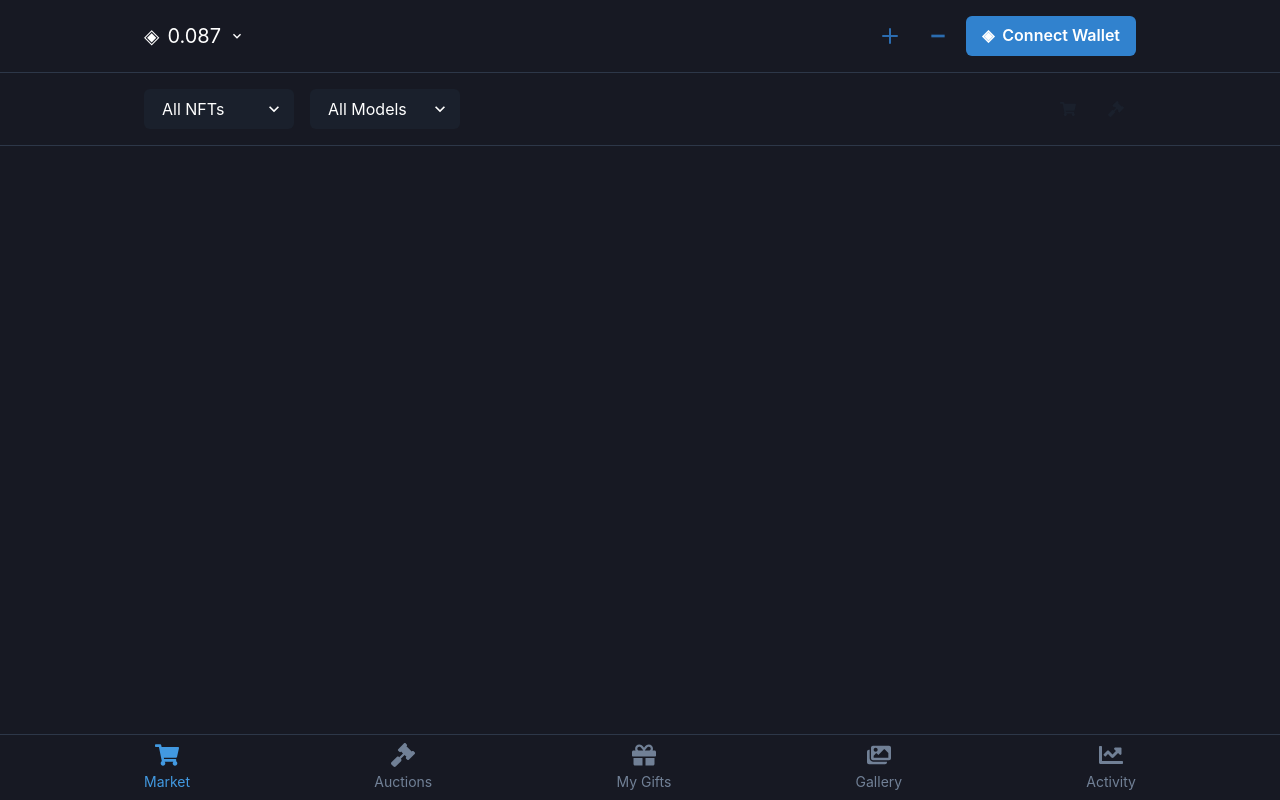
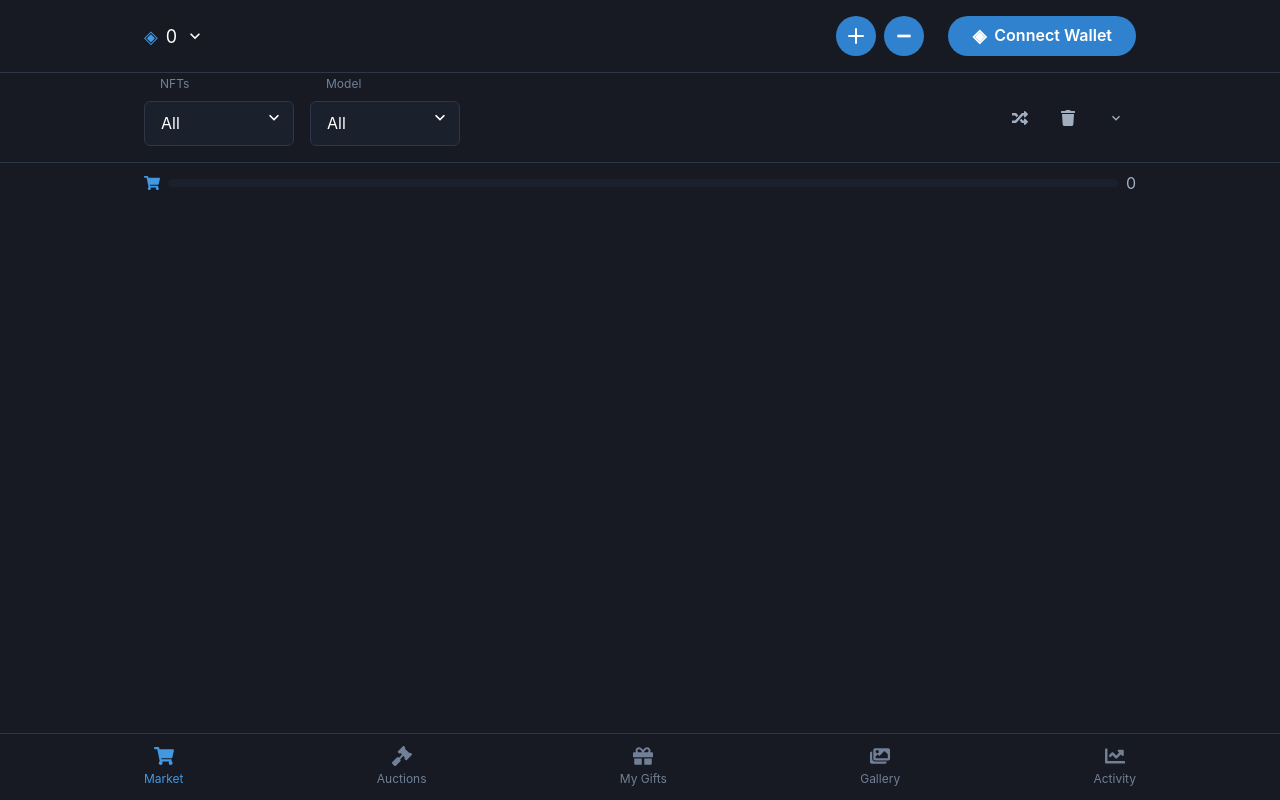
Before and after one commit to useriiefokrjkgjrkgkgkjkg/telegram-nft-marketplace, a Next.js app: page / in a window 1280 px wide. Built offline with nearby package versions, Linux system fonts and the light colour scheme.

Commit message:
Make UI pixel-perfect match with the reference

```diff
--- a/app/page.tsx
+++ b/app/page.tsx
@@ -13,16 +13,16 @@ import {
   useColorModeValue,
   Badge,
   VStack,
-  Icon
+  Icon,
+  Progress
 } from '@chakra-ui/react';
 import { AddIcon, MinusIcon, ChevronDownIcon } from '@chakra-ui/icons';
-import { FaShoppingCart, FaGavel, FaGift, FaImages, FaChartLine } from 'react-icons/fa';
+import { FaShoppingCart, FaGavel, FaGift, FaImages, FaChartLine, FaTrash, FaRandom } from 'react-icons/fa';
 import { useState } from 'react';
 
 export default function Home() {
-  const [balance] = useState('0.087');
+  const [balance] = useState('0');
   const bgColor = useColorModeValue('gray.900', 'gray.900');
-  const buttonBg = useColorModeValue('blue.400', 'blue.400');
 
   return (
     <Box bg={bgColor} minH="100vh" color="white">
@@ -30,27 +30,39 @@ export default function Home() {
       <Box p={4} borderBottom="1px solid" borderColor="gray.700">
         <Container maxW="container.lg">
           <HStack spacing={4} justify="space-between">
-            <HStack>
-              <Text fontSize="xl">◈</Text>
-              <Text fontSize="xl">{balance}</Text>
-              <ChevronDownIcon />
+            <HStack spacing={2}>
+              <Text fontSize="lg" color="blue.400">◈</Text>
+              <Text fontSize="lg">{balance}</Text>
+              <ChevronDownIcon boxSize={5} />
             </HStack>
-            <HStack>
+            <HStack spacing={2}>
               <IconButton
                 aria-label="Add balance"
                 icon={<AddIcon />}
                 size="md"
-                colorScheme="blue"
-                variant="ghost"
+                bg="blue.500"
+                color="white"
+                borderRadius="full"
+                _hover={{ bg: 'blue.600' }}
               />
               <IconButton
                 aria-label="Subtract balance"
                 icon={<MinusIcon />}
                 size="md"
-                colorScheme="blue"
-                variant="ghost"
+                bg="blue.500"
+                color="white"
+                borderRadius="full"
+                _hover={{ bg: 'blue.600' }}
               />
-              <Button colorScheme="blue" leftIcon={<Text>◈</Text>}>
+              <Box w="2" />
+              <Button
+                bg="blue.500"
+                color="white"
+                _hover={{ bg: 'blue.600' }}
+                borderRadius="full"
+                px={6}
+                leftIcon={<Text as="span" fontSize="lg">◈</Text>}
+              >
                 Connect Wallet
               </Button>
             </HStack>
@@ -63,44 +75,86 @@ export default function Home() {
         <Container maxW="container.lg">
           <HStack spacing={4} justify="space-between">
             <HStack spacing={4}>
+              <Box position="relative" w="150px">
+                <Text position="absolute" top="-3.5" left="4" fontSize="xs" color="gray.500">
+                  NFTs
+                </Text>
                 <Select
                   variant="filled"
                   bg="gray.800"
-                w="150px"
+                  border="1px solid"
+                  borderColor="gray.700"
+                  h="45px"
+                  pt="3"
                   icon={<ChevronDownIcon />}
                   defaultValue="all"
                 >
-                <option value="all">All NFTs</option>
+                  <option value="all">All</option>
                 </Select>
+              </Box>
+              <Box position="relative" w="150px">
+                <Text position="absolute" top="-3.5" left="4" fontSize="xs" color="gray.500">
+                  Model
+                </Text>
                 <Select
                   variant="filled"
                   bg="gray.800"
-                w="150px"
+                  border="1px solid"
+                  borderColor="gray.700"
+                  h="45px"
+                  pt="3"
                   icon={<ChevronDownIcon />}
                   defaultValue="all"
                 >
-                <option value="all">All Models</option>
+                  <option value="all">All</option>
                 </Select>
+              </Box>
             </HStack>
             <HStack>
               <IconButton
-                aria-label="Filter"
-                icon={<Icon as={FaShoppingCart} />}
+                aria-label="Random"
+                icon={<Icon as={FaRandom} />}
                 variant="ghost"
+                color="gray.400"
               />
               <IconButton
                 aria-label="Delete"
-                icon={<Icon as={FaGavel} />}
+                icon={<Icon as={FaTrash} />}
                 variant="ghost"
+                color="gray.400"
+              />
+              <IconButton
+                aria-label="More"
+                icon={<ChevronDownIcon />}
+                variant="ghost"
+                color="gray.400"
               />
             </HStack>
           </HStack>
         </Container>
       </Box>
 
+      {/* Корзина с прогрессом */}
+      <Box px={4} py={2}>
+        <Container maxW="container.lg">
+          <HStack>
+            <Icon as={FaShoppingCart} color="blue.400" />
+            <Progress
+              value={0}
+              size="sm"
+              colorScheme="blue"
+              flex="1"
+              borderRadius="full"
+              bg="gray.800"
+            />
+            <Text color="gray.400">0</Text>
+          </HStack>
+        </Container>
+      </Box>
+
       {/* Основной контент */}
-      <Container maxW="container.lg" py={8}>
-        <SimpleGrid columns={{ base: 2, md: 3 }} spacing={6}>
+      <Container maxW="container.lg" py={8} pb="100px">
+        <SimpleGrid columns={{ base: 2, md: 2 }} spacing={6}>
           {/* Здесь будут карточки NFT */}
         </SimpleGrid>
       </Container>
@@ -113,29 +167,30 @@ export default function Home() {
         bg="gray.900"
         borderTop="1px solid"
         borderColor="gray.700"
-        py={2}
+        py={3}
+        px={4}
       >
         <Container maxW="container.lg">
           <HStack justify="space-between">
             <VStack spacing={1} color="blue.400">
-              <Icon as={FaShoppingCart} boxSize={6} />
-              <Text fontSize="sm">Market</Text>
+              <Icon as={FaShoppingCart} boxSize={5} />
+              <Text fontSize="xs">Market</Text>
             </VStack>
             <VStack spacing={1} color="gray.500">
-              <Icon as={FaGavel} boxSize={6} />
-              <Text fontSize="sm">Auctions</Text>
+              <Icon as={FaGavel} boxSize={5} />
+              <Text fontSize="xs">Auctions</Text>
             </VStack>
             <VStack spacing={1} color="gray.500">
-              <Icon as={FaGift} boxSize={6} />
-              <Text fontSize="sm">My Gifts</Text>
+              <Icon as={FaGift} boxSize={5} />
+              <Text fontSize="xs">My Gifts</Text>
             </VStack>
             <VStack spacing={1} color="gray.500">
-              <Icon as={FaImages} boxSize={6} />
-              <Text fontSize="sm">Gallery</Text>
+              <Icon as={FaImages} boxSize={5} />
+              <Text fontSize="xs">Gallery</Text>
             </VStack>
             <VStack spacing={1} color="gray.500">
-              <Icon as={FaChartLine} boxSize={6} />
-              <Text fontSize="sm">Activity</Text>
+              <Icon as={FaChartLine} boxSize={5} />
+              <Text fontSize="xs">Activity</Text>
             </VStack>
           </HStack>
         </Container>
```
Lines whose indentation alone changed are shown as unchanged.
